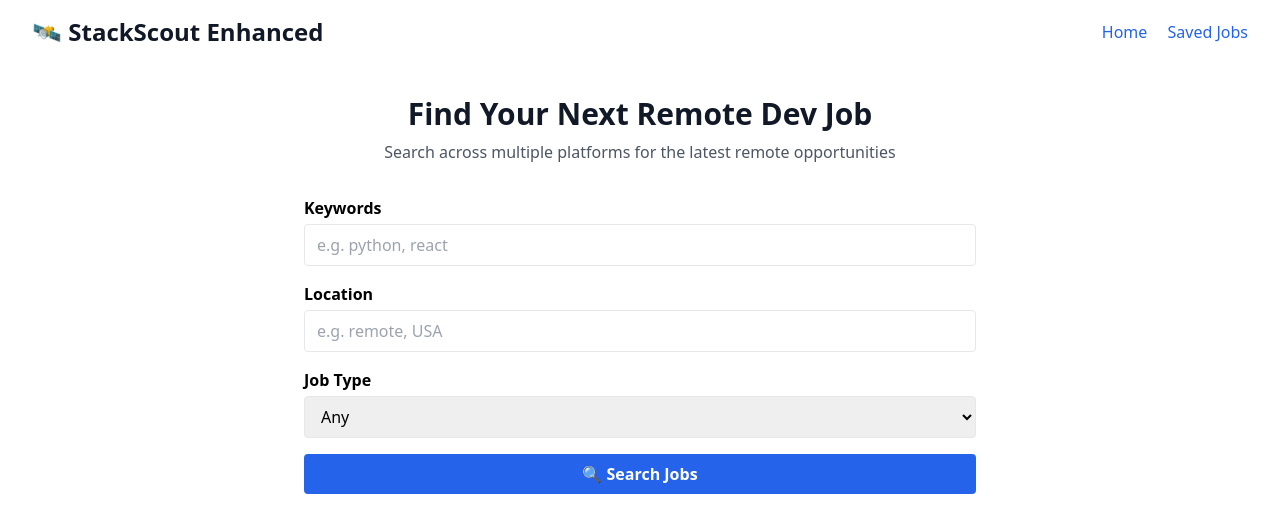
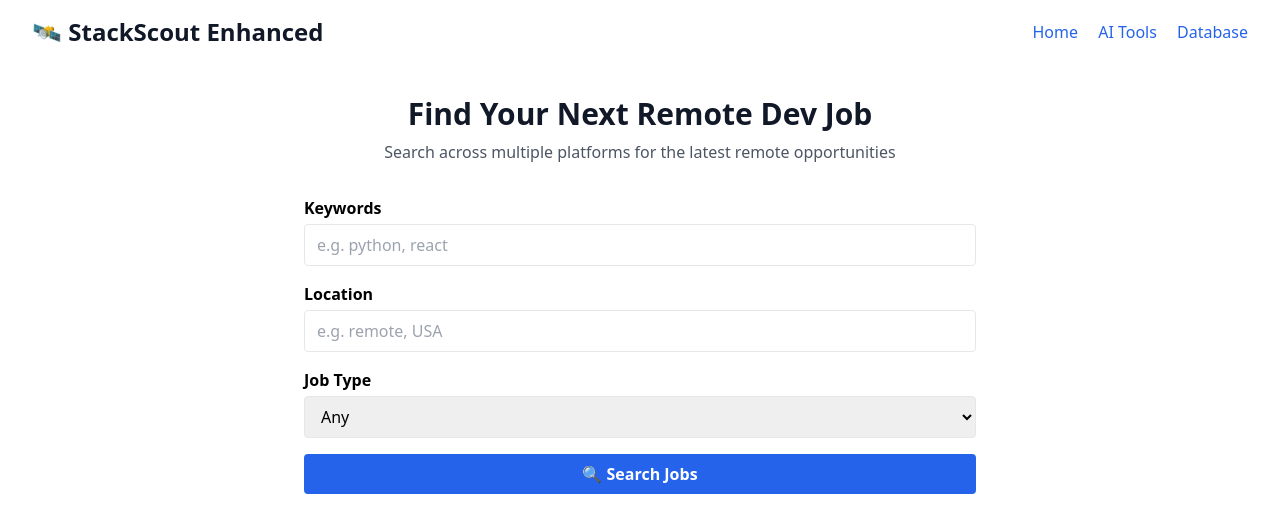
Before and after one commit to joey-the-33rd/StackScout, a FastAPI app: page / in a window 1280 px wide. Shown: the top 525 px of the page. Run offline with FastAPI, Linux system fonts and the light colour scheme; parts of the project's set-up code (start-up, migrations or seed data) failed here and were passed over; some libraries are stand-ins or nearby versions.

Commit message:
feat: enhance main template with AI tools integration
- Added AI tools section to main interface
- Updated navigation to include AI features
- Enhanced styling for AI-powered components
- Added user profile integration for personalized AI features

```diff
--- a/templates/enhanced_index.html
+++ b/templates/enhanced_index.html
@@ -16,7 +16,8 @@
                     <h1 class="text-2xl font-bold text-gray-900">🛰️ StackScout Enhanced</h1>
                     <nav>
                         <a href="/" class="text-blue-600 hover:text-blue-800">Home</a>
-                        <a href="/saved" class="ml-4 text-blue-600 hover:text-blue-800">Saved Jobs</a>
+                        <a href="/ai-tools" class="ml-4 text-blue-600 hover:text-blue-800">AI Tools</a>
+                        <a href="/database/manager" class="ml-4 text-blue-600 hover:text-blue-800">Database</a>
                     </nav>
                 </div>
             </div>
```
